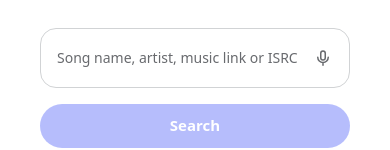
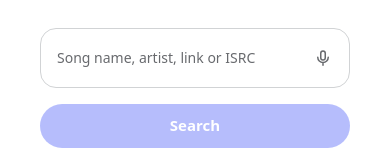
Before and after one commit to zakisheriff/Instagram-Song-Finder, a Next.js app: page / in a window 390 px wide. Shown: the part 248-398 px from the top of the page. Built offline with nearby package versions, Linux system fonts and the light colour scheme.

Commit message:
test: fit the phone label beside the microphone and steady the outage test

```diff
--- a/app/globals.css
+++ b/app/globals.css
@@ -410,6 +410,11 @@ select {
     background: var(--color-surface);
     color: var(--color-text);
   }
+}
+
+/* A shorter wording is swapped in on phones, where the microphone leaves less room. */
+.field__label-short {
+  display: none;
 }
 
 /* Room for the microphone, so the floating label never runs underneath it. */
@@ -1479,10 +1484,18 @@ select {
     margin: 32px 40px 0;
   }
 
-  /* Keeps the full label readable next to the microphone on narrow phones. */
+  /* Keeps the label readable next to the microphone on narrow phones. */
   .field--voice .field__label {
     font-size: 14px;
     right: 48px;
+  }
+
+  .field--voice .field__label-full {
+    display: none;
+  }
+
+  .field--voice .field__label-short {
+    display: inline;
   }
 
   .search__submit {
--- a/components/SongFinder.tsx
+++ b/components/SongFinder.tsx
@@ -14,6 +14,9 @@ import { SearchResults } from "./SearchResults";
 import { SiteLockup } from "./SiteLockup";
 import { SiteLogo } from "./SiteLogo";
 
+
+/** What the search box accepts. Also its accessible name at every screen size. */
+const FIELD_LABEL = "Song name, artist, music link or ISRC";
 
 interface SongFinderProps {
   /** Server-rendered `<h1>` so the headline is in the initial HTML. */
@@ -88,11 +91,19 @@ export function SongFinder({ headline }: SongFinderProps) {
               spellCheck={false}
               enterKeyHint="search"
               inputMode="search"
+              aria-label={FIELD_LABEL}
               aria-invalid={search.inputError ? true : undefined}
               aria-describedby={messageId}
             />
             <label className="field__label" htmlFor={SEARCH_INPUT_ID}>
-              {voice.listening ? "Listening… say the song name" : "Song name, artist, music link or ISRC"}
+              {voice.listening ? (
+                "Listening… say the song name"
+              ) : (
+                <>
+                  <span className="field__label-full">{FIELD_LABEL}</span>
+                  <span className="field__label-short">Song name, artist, link or ISRC</span>
+                </>
+              )}
             </label>
             {search.status === "loading" ? (
               <span className="field__action" aria-hidden="true">
```
Also changed, not shown: 1 other file (tests, documents, lock files or other folders).
